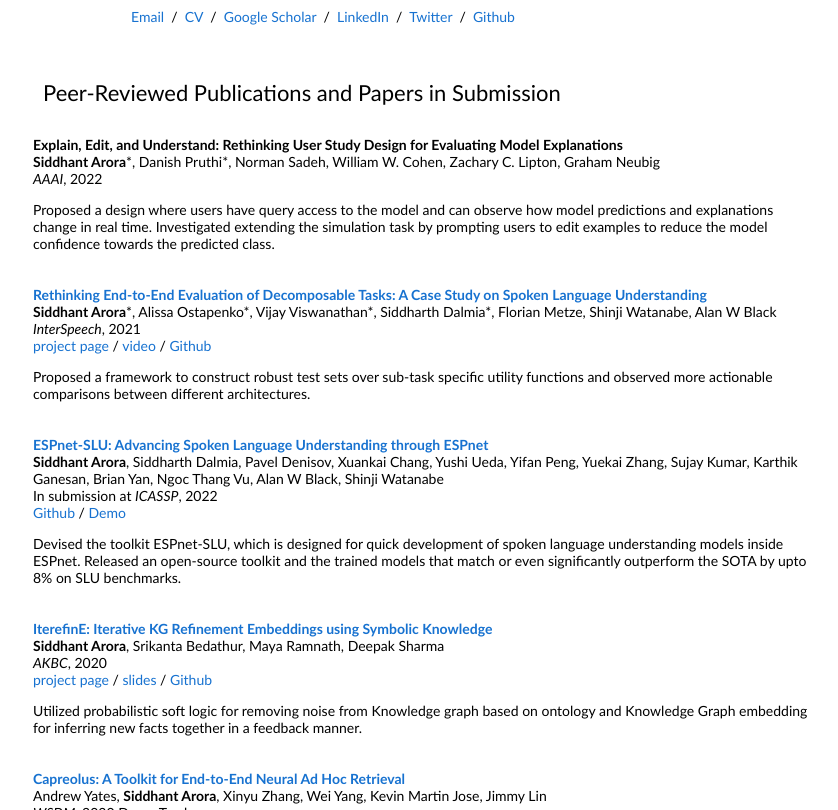
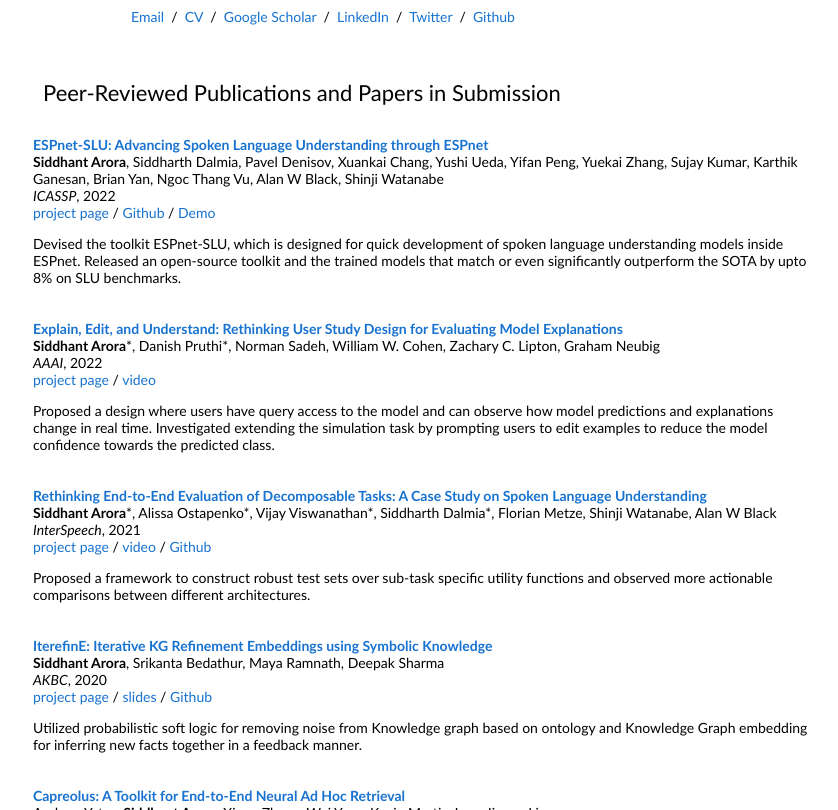
Before and after one commit to siddhu001/siddhu001.github.io, a plain HTML site: page index.html in a window 1280 px wide. Shown: the part 560-1370 px from the top of the page, without its empty margins (217-1055 px from the left). Drawn offline with Linux system fonts and the light colour scheme.

Commit message:
Update website to have link to project website

```diff
--- a/index.html
+++ b/index.html
@@ -53,20 +53,42 @@
           </tr>
         </tbody></table>
         <table style="width:100%;border:0px;border-spacing:0px;border-collapse:separate;margin-right:auto;margin-left:auto;"><tbody>
-
           <tr>
             <td style="padding:10px;width:75%;vertical-align:middle">
+              <a href="https://arxiv.org/abs/2106.15065">
+                <papertitle>ESPnet-SLU: Advancing Spoken Language Understanding through ESPnet </papertitle>
+              </a>
+              <br>
+
+              <b>Siddhant Arora</b>, Siddharth Dalmia, Pavel Denisov, Xuankai Chang, Yushi Ueda, Yifan Peng, Yuekai Zhang, Sujay Kumar, Karthik Ganesan, Brian Yan, Ngoc Thang Vu, Alan W Black, Shinji Watanabe
+              <br>
+              <em>ICASSP</em>, 2022
+              <br>
+              <a href="https://espnet-slu.github.io/">project page</a> /
+              <a href="https://github.com/espnet/espnet">Github</a> /
+              <a href="https://huggingface.co/spaces/Siddhant/ESPnet2-SLU">Demo</a>
+              <p></p>
+              <p>
+              Devised the toolkit ESPnet-SLU, which is designed for quick development of spoken language understanding models inside ESPnet. Released an open-source toolkit and the trained models that match or even significantly outperform the SOTA by upto 8% on SLU benchmarks.
+              </p>
+            </td>
+          </tr>
+          <tr>
+            <td style="padding:10px;width:75%;vertical-align:middle">
+              <a href="https://arxiv.org/abs/2112.09669">
                 <papertitle>Explain, Edit, and Understand:  Rethinking User Study Design for Evaluating Model Explanations </papertitle>
+                </a>
               <br>
 
               <b>Siddhant Arora</b>*, Danish Pruthi*, Norman Sadeh, William W. Cohen, Zachary C. Lipton, Graham Neubig
               <br>
               <em>AAAI</em>, 2022
-              <!-- <br>
-              <a href="https://maseeval.github.io/">project page</a> /
-              <a href="https://www.youtube.com/watch?v=2lq0sS6mZjk&list=PL6liSIqFR4BUIjy9SfRY6ltghKMbGx7jE&index=35">video</a> /
-              <a href="https://github.com/maseEval/mase">Github</a>
-              <p></p> -->
+              <br>
+              <a href="https://siddhu001.github.io/projects/evaluate_explanation.html">project page</a> /
+              <a href="https://siddhu001.github.io/projects/AAAI_video_demo.mp4">video</a>
+              <!-- / -->
+              <!-- <a href="https://github.com/maseEval/mase">Github</a> -->
+              <p></p>
               <p>
               Proposed a design where users have query access to the model and can observe how model predictions and explanations change in real time. Investigated extending the simulation task by prompting users to edit examples to reduce the model confidence towards the predicted class.
               </p>
@@ -89,25 +111,6 @@
               <p></p>
               <p>
               Proposed a framework to construct robust test sets over sub-task specific utility functions and observed more actionable comparisons between different architectures.
-              </p>
-            </td>
-          </tr>
-          <tr>
-            <td style="padding:10px;width:75%;vertical-align:middle">
-              <a href="https://arxiv.org/abs/2106.15065">
-                <papertitle>ESPnet-SLU: Advancing Spoken Language Understanding through ESPnet </papertitle>
-              </a>
-              <br>
-
-              <b>Siddhant Arora</b>, Siddharth Dalmia, Pavel Denisov, Xuankai Chang, Yushi Ueda, Yifan Peng, Yuekai Zhang, Sujay Kumar, Karthik Ganesan, Brian Yan, Ngoc Thang Vu, Alan W Black, Shinji Watanabe
-              <br>
-              In submission at <em>ICASSP</em>, 2022
-              <br>
-              <a href="https://github.com/espnet/espnet">Github</a> /
-              <a href="https://huggingface.co/spaces/Siddhant/ESPnet2-SLU">Demo</a>
-              <p></p>
-              <p>
-              Devised the toolkit ESPnet-SLU, which is designed for quick development of spoken language understanding models inside ESPnet. Released an open-source toolkit and the trained models that match or even significantly outperform the SOTA by upto 8% on SLU benchmarks.
               </p>
             </td>
           </tr>
```
